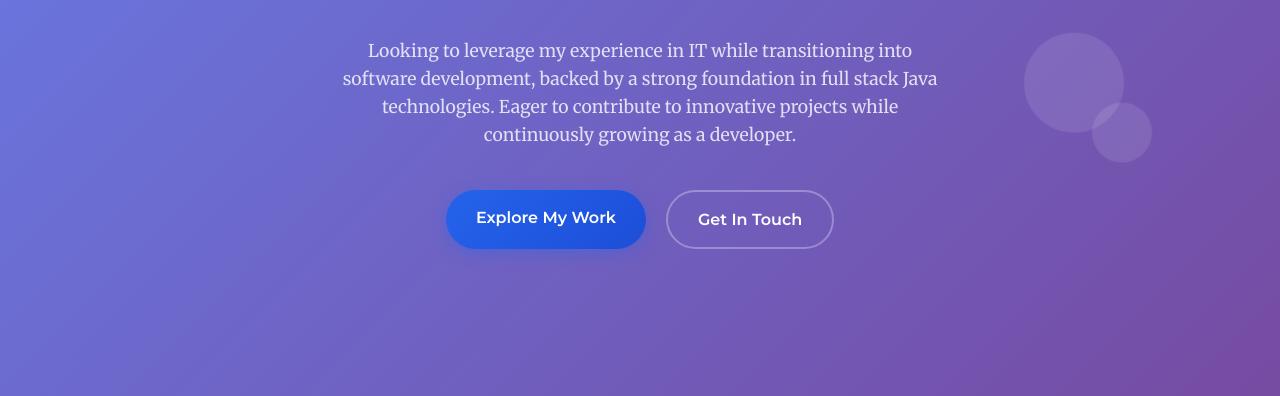
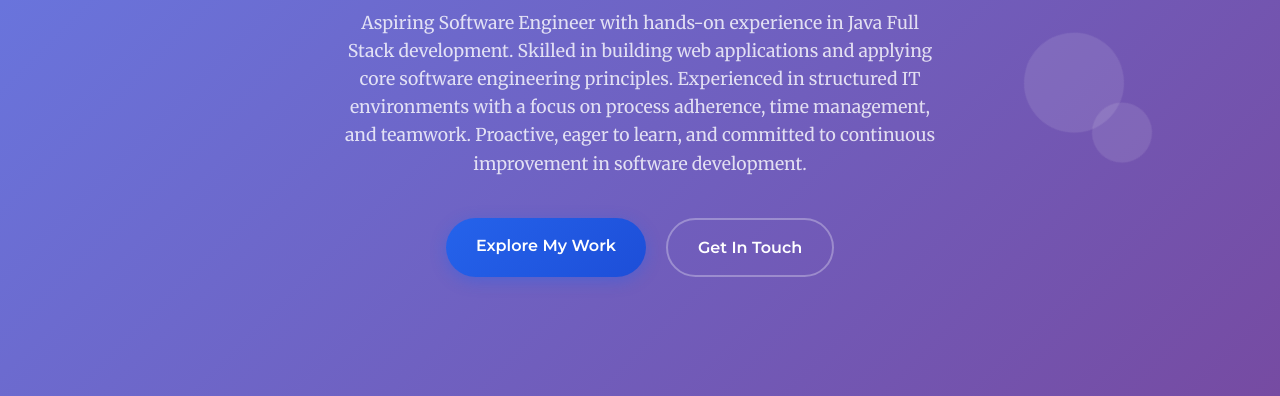
Before and after one commit to mshivab/shivaprasadmb_portfolio, a plain HTML site: page index.html in a window 1280 px wide. Shown: the part 404-800 px from the top of the page. Drawn offline with Linux system fonts and the light colour scheme.

Commit message:
Update index.html
Edited the summary

```diff
--- a/index.html
+++ b/index.html
@@ -43,10 +43,11 @@
                 <h1>Hi, I'm <span class="highlight">Shivaprasad</span></h1>
                 <h2 class="subtitle">A Full Stack Developer.</h2>
                 <p class="hero-description">
-                     Looking to leverage my experience in IT while transitioning into software
-                     development, backed by a strong foundation in full stack Java technologies.
-                     Eager to contribute to innovative projects while continuously growing as a
-                     developer.
+                     Aspiring Software Engineer with hands-on experience in Java Full Stack
+                     development. Skilled in building web applications and applying core software
+                     engineering principles. Experienced in structured IT environments with a focus
+                     on process adherence, time management, and teamwork. Proactive, eager to
+                     learn, and committed to continuous improvement in software development.
                 </p>
                 <div class="hero-buttons">
                     <a href="#about" class="btn btn-primary">Explore My Work</a>
```
